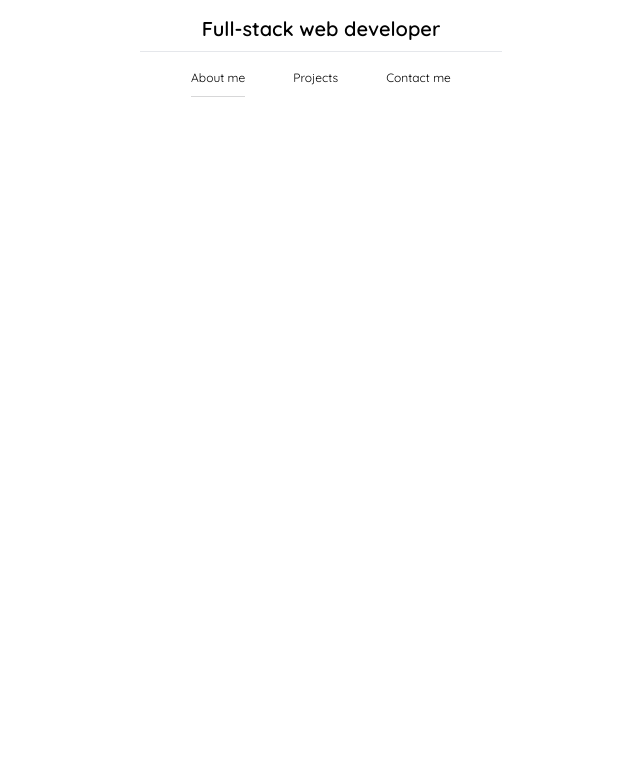
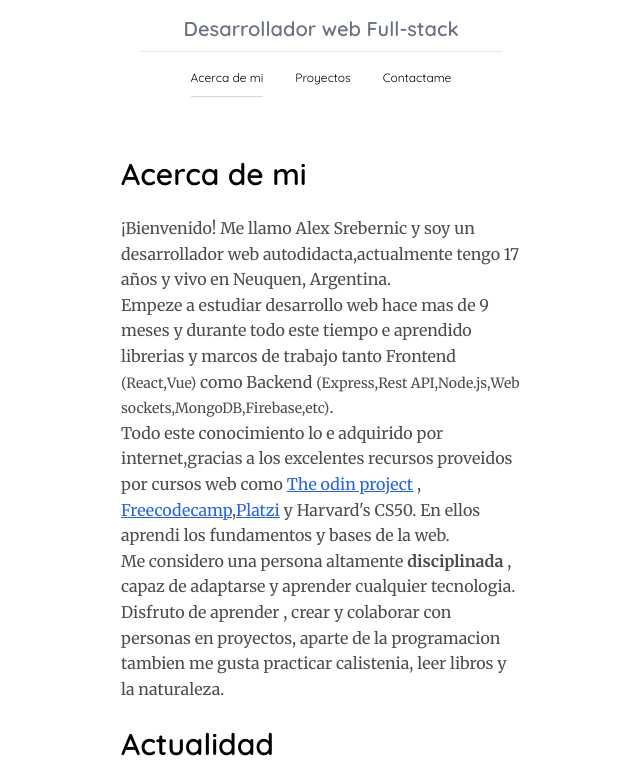
Before and after one commit to alexsrebernic/Portfolio, a Vue app: page / in a window 1280 px wide. Shown: the part 357-1140 px from the top of the page, without its empty margins (319-959 px from the left). Built offline with nearby package versions, Linux system fonts and the light colour scheme.

Commit message:
end tab about me, end translation

```diff
--- a/package.json
+++ b/package.json
@@ -7,7 +7,9 @@
     "preview": "vite preview"
   },
   "dependencies": {
-    "vue": "^3.2.25"
+    "timeago.js": "^4.0.2",
+    "vue": "^3.2.25",
+    "vue-timeago": "^5.1.3"
   },
   "devDependencies": {
     "@vitejs/plugin-vue": "^2.0.0",
--- a/src/App.vue
+++ b/src/App.vue
@@ -1,23 +1,41 @@
 <script setup>
 // This starter template is using Vue 3 <script setup> SFCs
 // Check out https://v3.vuejs.org/api/sfc-script-setup.html#sfc-script-setup
+import { ref } from '@vue/reactivity';
 import HeaderVue from './components/Header.vue';
 import Tabs from './components/Tabs.vue'
+  let isInEnglish = ref(false)
+
+   function toggleLanguaje(){
+            if(isInEnglish.value){
+                isInEnglish.value = false
+            } else {
+                isInEnglish.value = true
+            }
+            console.log(isInEnglish.value)
+        }
 </script>
 <template>
 <div class=" flex justify-start items-center flex-col">
-  <HeaderVue/>
-  <Tabs/>
+  <HeaderVue :isInEnglish="isInEnglish" @toggle-languaje="toggleLanguaje" />
+  <Tabs :isInEnglish="isInEnglish"/>
+  <div class="flex items-start w-full">
+    <span class="text-gray-400 text-md footer-text">Alex Srebernic 2022 ©</span>
+  </div>
 </div>
 </template>
 
 <style>
+.footer-text {
+        font-family: 'Merriweather', serif;
+
+}
 * {
   box-sizing: border-box;
   margin: 0;
   padding: 0;
 }
 #app {
-  min-height: 150vh;
+  min-height: 100vh;
 }
 </style>
--- a/src/components/AboutMe.vue
+++ b/src/components/AboutMe.vue
@@ -1,16 +1,99 @@
 <template >
-    <div>
-        <p v-show="IsInEnglish">
+    <div class="text-lg lg:w-1/2  xl:w-2/6 md:w-3/4">
+      <div v-if="isInEnglish" class="about-me-element px-2 ">
+                <h1 class="title-about-me text-3xl mb-6 font-semibold">About me</h1>
+          <p class="text-about ">
+                Welcome! My name is Alex Srebernic and i'm a and I am a self-taught web developer, i am currently 17 years old and i live in Neuquen, Argentina.
+          </p>
+          <p>
+               I started studying web development  {{dateInEnglish}} and during all this time I have learned  libraries and frameworks both frontend <span class="text-sm">(React,Vue)</span>  and  Backend <span class="text-sm">(Express,Rest API,Node.js,Web sockets,MongoDB,Firebase,etc)</span>.
+          </p>
+          <p class="text-about">
+                All this knowledge was acquired by the web,thanks to the excellent resources provided  by web courses like <a class="cursor-pointer underline text-blue-600" href="https://www.theodinproject.com/">The odin project</a> , <a class="cursor-pointer underline text-blue-600" href="https://www.freecodecamp.org/">Freecodecamp</a> and Harvard's CS50. In them i learned the fundamentals and basics of the internet.
 
-        </p>
-
+            </p>
+            <p class="text-about">
+                  I consider myself a person highly  <span class="font-bold">disciplined</span>  , able to adapt and learn any technology. I enjoy learning, creating and collaborating with people on projects, apart from programming, I also like to practice calisthenics, read books and the nature.
+            </p>
+          <h1 class="title-about-me text-3xl my-6 font-semibold">Present</h1>
+            <p>
+                At the present time i'm working in the backend of a cryptocurrency courses page with Firebase, i keep studying and searching for a position for junior web developer where i can be part of a teamwork. In which i can continue to have a personal and professional growth.
+            </p>
+      </div>
+      <div class="about-me-element px-2" v-else>
+          <h1 class="title-about-me text-3xl mb-6 font-semibold">Acerca de mi</h1>
+          <p class="text-about">
+                ¡Bienvenido! Me llamo Alex Srebernic y soy un desarrollador web autodidacta,actualmente tengo 17 años y vivo en Neuquen, Argentina.
+          </p>
+          <p>
+               Empeze a estudiar desarrollo web hace mas de {{dateInSpanish}} y durante todo este tiempo e aprendido librerias y marcos de trabajo tanto Frontend <span class="text-sm">(React,Vue)</span>  como  Backend <span class="text-sm">(Express,Rest API,Node.js,Web sockets,MongoDB,Firebase,etc)</span>.
+          </p>
+          <p class="text-about">
+                Todo este conocimiento lo e adquirido por internet,gracias a los excelentes recursos proveidos  por cursos web como <a class="cursor-pointer underline text-blue-600" href="https://www.theodinproject.com/">The odin project</a> , <a class="cursor-pointer underline text-blue-600" href="https://www.freecodecamp.org/">Freecodecamp</a>,<a class="cursor-pointer underline text-blue-600" href="https://platzi.com/">Platzi</a> y Harvard's CS50. En ellos aprendi los fundamentos y bases de la web.
+            </p>
+            <p class="text-about">
+                  Me considero una persona altamente <span class="font-bold">disciplinada</span>  , capaz de adaptarse y aprender cualquier tecnologia. Disfruto de aprender , crear y  colaborar con personas en proyectos, aparte de la programacion tambien me gusta practicar calistenia, leer libros y la naturaleza.
+            </p>
+          <h1 class="title-about-me text-3xl my-6 font-semibold">Actualidad</h1>
+            <p>
+                A dia de hoy estoy trabajando con Firebase en el Backend de una pagina de cursos de criptomonedas, continuo estudiando y  buscando una posicion como desarrollador web junior en donde pueda ser parte de un equipo de trabajo. En el cual pueda seguir teniendo un crecimiento en lo personal y profesional.
+            </p>
+       </div>
     </div>
 </template>
 <script>
 export default {
+    data(){
+        return {
+            dateInSpanish: timeago.format('2021-04-16', 'es_ES'),
+            dateInEnglish: timeago.format('2021-04-16', 'en_US')
+
+        }
+    },
+    props:{
+        isInEnglish:Boolean
+    },
+
 
 }
+import * as timeago from 'timeago.js';
+const localeFunc = (number, index, total_sec) => {
+  // number: the timeago / timein number;
+  // index: the index of array below;
+  // total_sec: total seconds between date to be formatted and today's date;
+    return [
+    ['justo ahora', 'en un rato'],
+    ['hace %s segundos', 'en %s segundos'],
+    ['hace 1 minuto', 'en 1 minuto'],
+    ['hace %s minutos', 'en %s minutos'],
+    ['hace 1 hora', 'en 1 hora'],
+    ['hace %s horas', 'en %s horas'],
+    ['hace 1 día', 'en 1 día'],
+    ['hace %s días', 'en %s días'],
+    ['hace 1 semana', 'en 1 semana'],
+    ['hace %s semanas', 'en %s semanas'],
+    ['hace 1 mes', 'en 1 mes'],
+    [' %s meses', 'en %s meses'],
+    ['hace 1 año', 'en 1 año'],
+    ['hace %s años', 'en %s años'],
+  ][index];
+};
+timeago.register('es_ES', localeFunc);
+
 </script>
 <style >
+    @import url('https://fonts.googleapis.com/css2?family=Merriweather:ital,wght@0,400;0,700;1,400;1,700&family=Open+Sans:ital,wght@0,600;0,700;1,500;1,600&display=swap');
 
+    .title-about-me {
+        font-family: 'Quicksand', sans-serif;
+    }
+    .about-me-element p {
+        font-family: 'Merriweather', serif;
+    color: rgba(0, 0, 0, 0.699);
+    font-size: 16px;
+    line-height: 1.6;
+    }
+    .container-in-desktop {
+        width: 35%;
+    }
 </style>
--- a/src/components/Header.vue
+++ b/src/components/Header.vue
@@ -2,11 +2,11 @@
 <template>
     <header class="w-full 2xl:w-4/5  ">
         <div class="hero shadow-xl css-selector flex justify-end items-start 2xl:rounded-b-md">
-            <Toggle @toggle-languaje="toggleLanguaje"/>
+            <Toggle @toggle-languaje="triggerEventLanguaje"/>
         </div>
         <div class="flex flex-col items-center">
-            <div class=" rounded-full w-52 h-52 bg-white xl absolute image-header flex items-center justify-center">
-                <img class="rounded-full shadow-md w-48 h-48 object-left" src="../assets/Screenshot from 2022-02-07 17-25-08.png" alt="">
+            <div class=" rounded-full w-52 h-52 bg-white  absolute image-header flex items-center justify-center">
+                <img class="rounded-full shadow-xl w-48 h-48 object-left" src="../assets/Screenshot from 2022-02-07 17-25-08.png" alt="">
             </div>
 
         </div>
@@ -14,7 +14,7 @@
           <div class="inline-flex items-center justify-center flex-col mt-28 border-b pb-2 px-6">
                 <div>
                 <h1 class="text-5xl truncate font-sm text-center">Alex Srebernic</h1>
-                <h1 class="text-xl truncate font-semibold mt-3 text-center">Full-stack web developer</h1>
+                <h1  class="text-xl truncate font-semibold mt-3 text-center text-gray-500">{{isInEnglish?"Full-stack web developer":"Desarrollador web Full-stack"}}</h1>
                 </div>
             </div>
         </div>
@@ -27,20 +27,15 @@ export default {
     data(){
         return{
             isInEnglish:false,
-            isInSpanish:true
         }
     },
+    props: {
+        isInEnglish:Boolean
+    },
     methods:{
-        toggleLanguaje(){
-            if(this.isInSpanish){
-                this.isInSpanish = false
-                this.isInEnglish = true
-            } else if(this.isInEnglish){
-                this.isInEnglish = false
-                this.isInSpanish = true
-            }
-            console.log(this.isInEnglish,this.isInSpanish)
-        }
+         triggerEventLanguaje(e){
+        this.$emit('toggle-languaje')
+}
     },
     components: {
         Toggle
--- a/src/components/Tabs.vue
+++ b/src/components/Tabs.vue
@@ -1,38 +1,39 @@
 <template>
-  <div class="flex flex-wrap">
+  <div class="">
     <div class="w-full">
         <div class="flex justify-center items-center">
       <ul class="flex  list-none  pt-3 pb-4 m-0 items-center justify-center w-4/5">
 
-        <li class="-mb-px  last:mr-0 px-6 text-center">
-          <span class="text-xs one truncate  text-lg  py-3  cursor-pointer" v-on:click="toggleTabs(1)" v-bind:class="{ 'activespan': openTab === 1}">
-            About me
+        <li class=" px-4 text-center">
+          <span class="text-xs one text-tabs truncate  text-lg  py-3  cursor-pointer" v-on:click="toggleTabs(1)" v-bind:class="{ 'activespan': openTab === 1}">
+            {{isInEnglish?"About me":"Acerca de mi"}}
           </span>
         </li>
-        <li class="-mb-px  last:mr-0 px-6 text-center">
-          <span class="text-xs two truncate  text-lg  py-3   cursor-pointer" v-on:click="toggleTabs(2)" v-bind:class="{'activespan': openTab === 2}">
-            Projects
+        <li class=" px-4 text-center">
+          <span class="text-xs two text-tabs truncate  text-lg  py-3   cursor-pointer" v-on:click="toggleTabs(2)" v-bind:class="{'activespan': openTab === 2}">
+          {{isInEnglish?"Projects":"Proyectos"}}
+
           </span>
         </li>
-        <li class="-mb-px last:mr-0 px-6 text-center">
-          <span class="text-xs three truncate  text-lg  py-3   cursor-pointer" v-on:click="toggleTabs(3)" v-bind:class="{'activespan': openTab === 3}">
-            Contact me
+        <li class=" px-4 text-center">
+          <span class="text-xs text-tabs three truncate  text-lg  py-3   cursor-pointer" v-on:click="toggleTabs(3)" v-bind:class="{'activespan': openTab === 3}">
+            {{isInEnglish?"Contact me":"Contactame"}}
           </span>
 
         </li>
       </ul>
 
       </div>
-      <div class=" flex flex-col min-w-0  bg-white w-full  ">
+      <div class=" flex flex-col min-w-0  bg-white w-full  mt-8">
         <div class="px-4 py-5 ">
-          <div class="tab-content tab-space">
-            <div v-bind:class="{'hidden': openTab !== 1, 'block': openTab === 1}">
+          <div class="">
+            <div v-bind:class="{'hidden': openTab !== 1, 'flex items-center justify-center': openTab === 1}">
+            <AboutMe :isInEnglish="isInEnglish"/>
+            </div>
+            <div v-bind:class="{'hidden': openTab !== 2, 'flex items-center justify-center': openTab === 2}">
 
             </div>
-            <div v-bind:class="{'hidden': openTab !== 2, 'block': openTab === 2}">
-
-            </div>
-            <div v-bind:class="{'hidden': openTab !== 3, 'block': openTab === 3}">
+            <div v-bind:class="{'hidden': openTab !== 3, 'flex items-center justify-center': openTab === 3}">
 
             </div>
           </div>
@@ -45,22 +46,30 @@
 
 <script>
 export default {
-  name: "pink-tabs",
-  data() {
-    return {
-      openTab: 1
-    }
-  },
-  methods: {
-    toggleTabs: function(tabNumber){
-      this.openTab = tabNumber
-    }
-  }
+    data() {
+        return {
+            openTab: 1,
+        };
+    },
+    name: "pink-tabs",
+    props: {
+        isInEnglish: Boolean
+    },
+    methods: {
+        toggleTabs: function (tabNumber) {
+            this.openTab = tabNumber;
+        }
+    },
+
+
+    components: { AboutMe }
 }
+import { toRefs } from "vue";
+import AboutMe from "./AboutMe.vue"
 </script>
 <style >
     @import url('https://fonts.googleapis.com/css2?family=Quicksand:wght@300;400;500;600;700&display=swap');
-    span {
+    .text-tabs {
         font-family: 'Quicksand', sans-serif;
           text-decoration: none;
            background-image: linear-gradient(#d1d3d6, #dfdddb);
@@ -71,9 +80,9 @@ export default {
             transition: background-size 0.2s ease-in-out;
             text-decoration: none;
     }
-    span:hover,
-    span:focus,
-    span:active {
+    .text-tabs:hover,
+    .text-tabs:focus,
+    .text-tabs:active {
       background-size: 100% 0.1em;
     }
     .activespan {
```
Also changed, not shown: src/components/Toggle.vue (+6 -6 lines), 1 other file (tests, documents, lock files or other folders).
